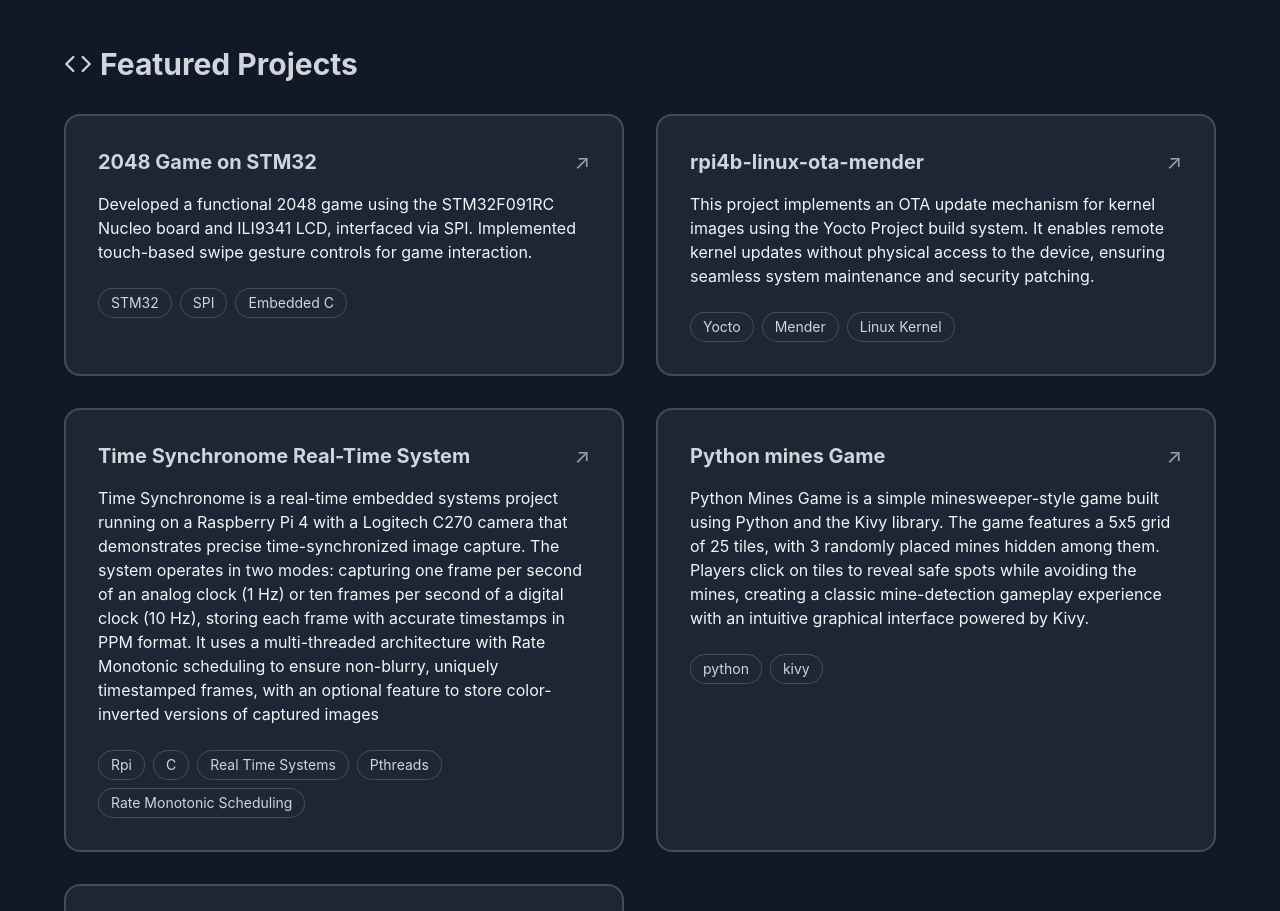
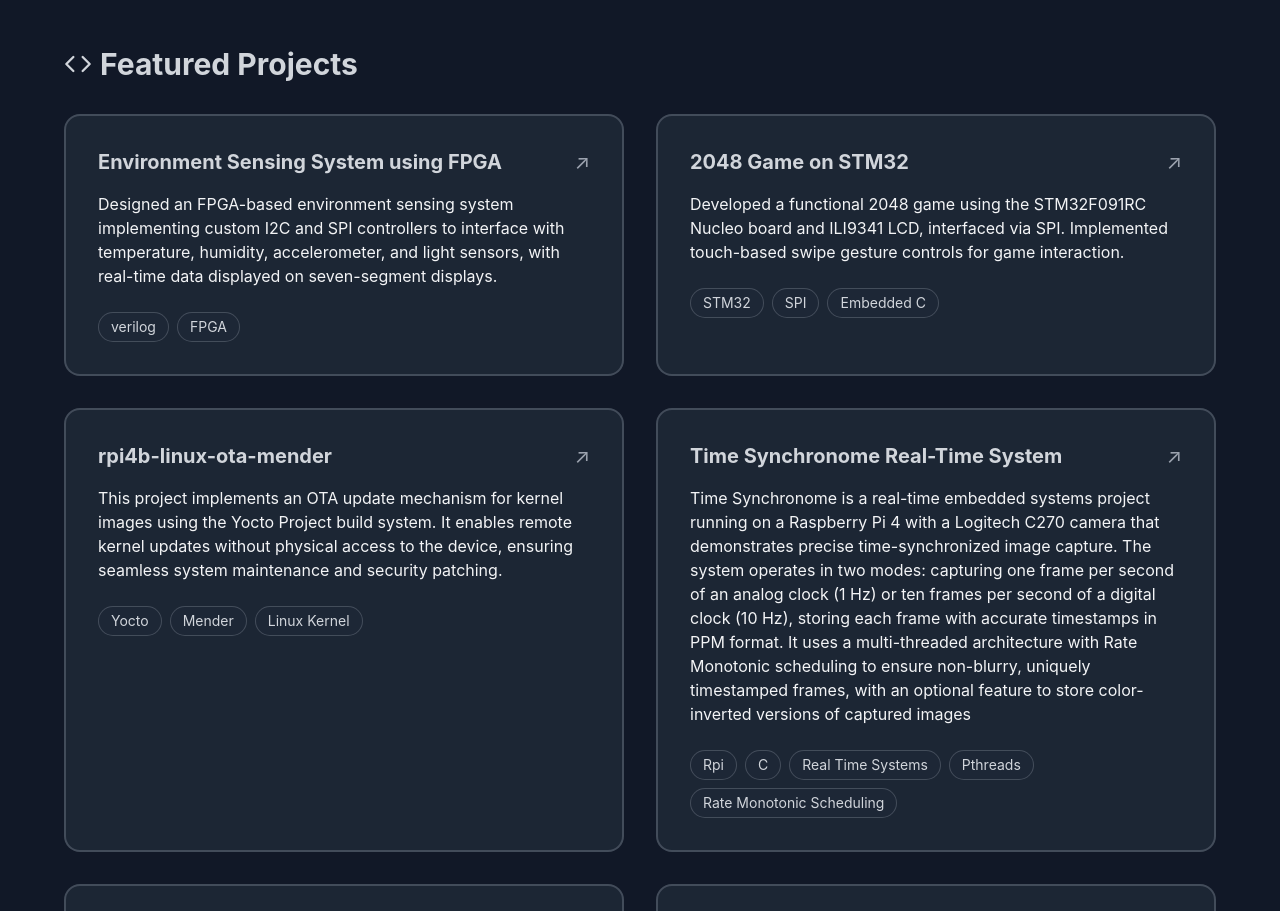
Before and after one commit to Vrushabhgada/vrushabh-portfolio, a React (Create React App) app: page / in a window 1280 px wide. Shown: the part 1520-2431 px from the top of the page. Built offline with nearby package versions, Linux system fonts and the light colour scheme; the HTML template or start-up script is replaced by a standard one.

Commit message:
Auto update 2026-01-11 12:11:23

```diff
--- a/src/portfolioData.js
+++ b/src/portfolioData.js
@@ -91,6 +91,12 @@ export function getDefaultData() {
       portfolio: {
         items: [
           {
+            title: "Environment Sensing System using FPGA",
+            description: "Designed an FPGA-based environment sensing system implementing custom I2C and SPI controllers to interface with temperature, humidity, accelerometer, and light sensors, with real-time data displayed on seven-segment displays.",
+            tech: ["verilog","FPGA"],
+            link: "https://github.com/Vrushabhgada/Environment-Sensing-System-using-FPGA"
+          },
+          {
             title: "2048 Game on STM32",
             description: "Developed a functional 2048 game using the STM32F091RC Nucleo board and ILI9341 LCD, interfaced via SPI. Implemented touch-based swipe gesture controls for game interaction.",
             tech: ["STM32", "SPI", "Embedded C"],
```
